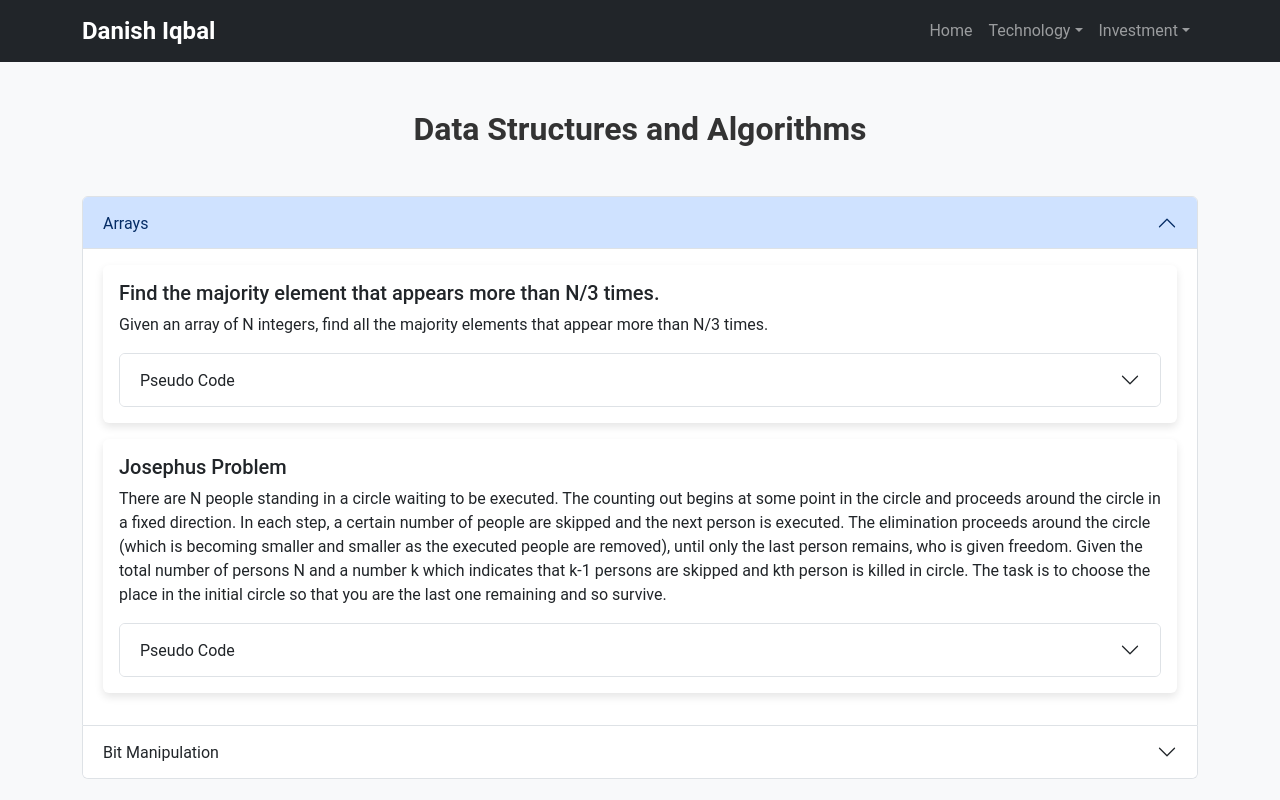
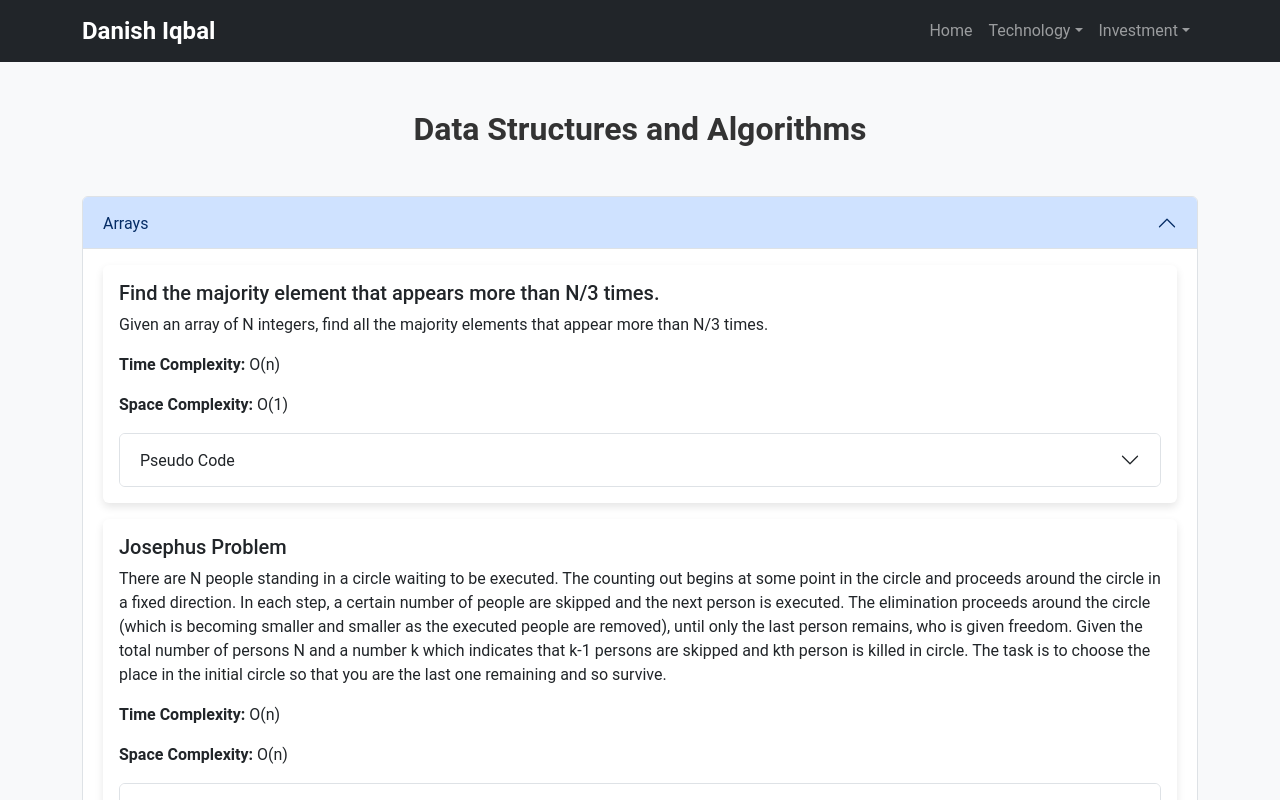
Before and after one commit to danishiqbal-11/portfolio, a React (Create React App) app: page /#/technology/dsa in a window 1280 px wide. Shown: the top 800 px of the page. Built offline with nearby package versions, Linux system fonts and the light colour scheme.

Commit message:
feat: add time and space complexity to DSA questions

```diff
--- a/src/components/technology/DSA.js
+++ b/src/components/technology/DSA.js
@@ -52,7 +52,9 @@ function findMajorityElements(nums) {
 
   return result;
 }
-`
+`,
+      timeComplexity: 'O(n)',
+      spaceComplexity: 'O(1)'
     },
     {
       title: 'Josephus Problem',
@@ -66,7 +68,9 @@ function josephus(n, k) {
     return (josephus(n - 1, k) + k - 1) % n + 1;
   }
 }
-`
+`,
+      timeComplexity: 'O(n)',
+      spaceComplexity: 'O(n)'
     },
   ];
 
@@ -96,7 +100,9 @@ function findNthSpecialNumber(n) {
   }
   return result;
 }
-`
+`,
+      timeComplexity: 'O(log n)',
+      spaceComplexity: 'O(1)'
     }
   ];
 
@@ -115,6 +121,8 @@ function findNthSpecialNumber(n) {
                       <Card.Body>
                         <Card.Title>{question.title}</Card.Title>
                         <Card.Text>{question.description}</Card.Text>
+                        <Card.Text><strong>Time Complexity:</strong> {question.timeComplexity}</Card.Text>
+                        <Card.Text><strong>Space Complexity:</strong> {question.spaceComplexity}</Card.Text>
                         <Accordion>
                           <Accordion.Item eventKey="0">
                             <Accordion.Header>Pseudo Code</Accordion.Header>
@@ -143,6 +151,8 @@ function findNthSpecialNumber(n) {
                       <Card.Body>
                         <Card.Title>{question.title}</Card.Title>
                         <Card.Text>{question.description}</Card.Text>
+                        <Card.Text><strong>Time Complexity:</strong> {question.timeComplexity}</Card.Text>
+                        <Card.Text><strong>Space Complexity:</strong> {question.spaceComplexity}</Card.Text>
                         <Accordion>
                           <Accordion.Item eventKey="0">
                             <Accordion.Header>Solution</Accordion.Header>
```
